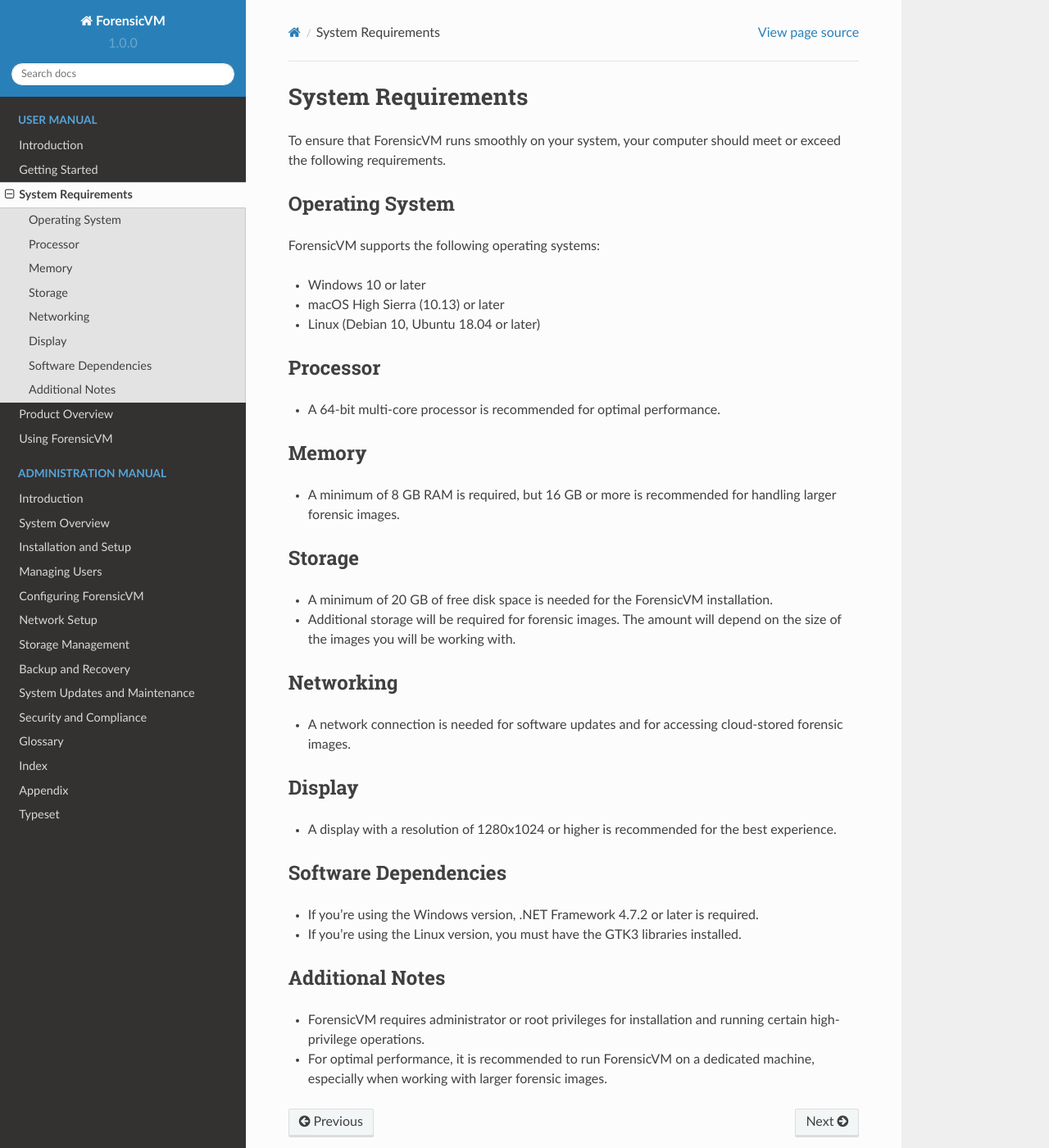
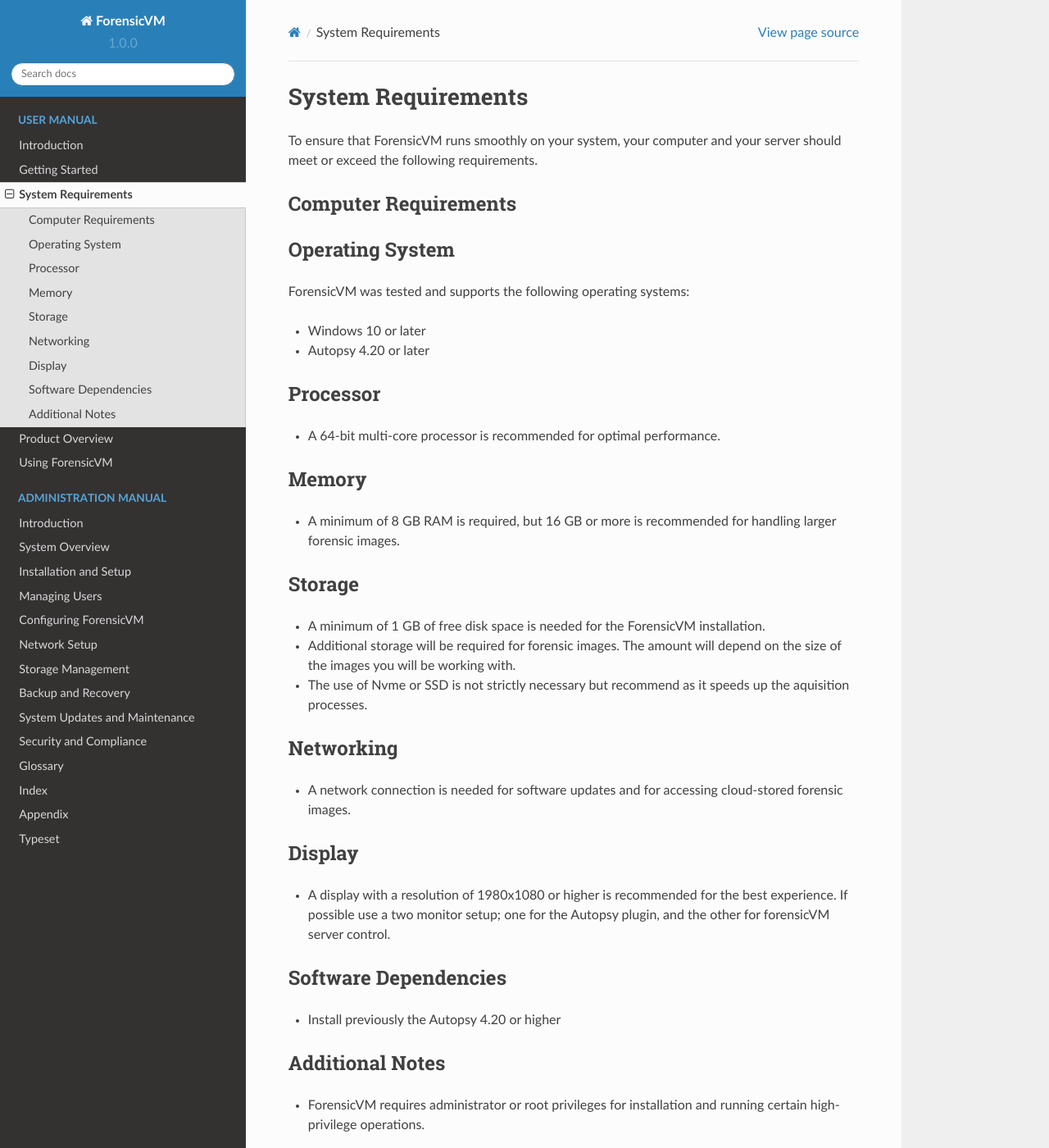
Before and after one commit to nunomourinho/ForensicVMServerAndClientDocs, a Sphinx documentation site: the page built from docs/user/system_requirements.rst, in a window 1280 px wide and 1400 px high. Shown: the whole window at 82% size. Built offline with Sphinx 7.4.7 and the Read the Docs theme 2.0.0, drawn with Linux system fonts in a browser that asks for light colours; pages that are not in the unit, such as notebooks, are missing from menus.

Commit message:
Update system_requirements.rst

```diff
--- a/docs/user/system_requirements.rst
+++ b/docs/user/system_requirements.rst
@@ -2,16 +2,20 @@
 System Requirements
 ====================
 
-To ensure that ForensicVM runs smoothly on your system, your computer should meet or exceed the following requirements.
+To ensure that ForensicVM runs smoothly on your system, your computer and your server should meet or exceed the following requirements.
+
+
+Computer Requirements
+----------------------
 
 Operating System
 --------------------
 
-ForensicVM supports the following operating systems:
+ForensicVM was tested and supports the following operating systems:
 
 - Windows 10 or later
-- macOS High Sierra (10.13) or later
-- Linux (Debian 10, Ubuntu 18.04 or later)
+- Autopsy 4.20 or later
+
 
 Processor
 --------------------
@@ -26,8 +30,9 @@
 Storage
 --------------------
 
-- A minimum of 20 GB of free disk space is needed for the ForensicVM installation.
+- A minimum of 1 GB of free disk space is needed for the ForensicVM installation.
 - Additional storage will be required for forensic images. The amount will depend on the size of the images you will be working with.
+- The use of Nvme or SSD is not strictly necessary but recommend as it speeds up the aquisition processes.
 
 Networking
 --------------------
@@ -37,16 +42,15 @@
 Display
 --------------------
 
-- A display with a resolution of 1280x1024 or higher is recommended for the best experience.
+- A display with a resolution of 1980x1080 or higher is recommended for the best experience. If possible use a two monitor setup; one for the Autopsy plugin, and the other for forensicVM server control.
+
 
 Software Dependencies
 --------------------
 
-- If you're using the Windows version, .NET Framework 4.7.2 or later is required.
-- If you're using the Linux version, you must have the GTK3 libraries installed.
+- Install previously the Autopsy 4.20 or higher
 
 Additional Notes
 --------------------
 
 - ForensicVM requires administrator or root privileges for installation and running certain high-privilege operations.
-- For optimal performance, it is recommended to run ForensicVM on a dedicated machine, especially when working with larger forensic images.
```
